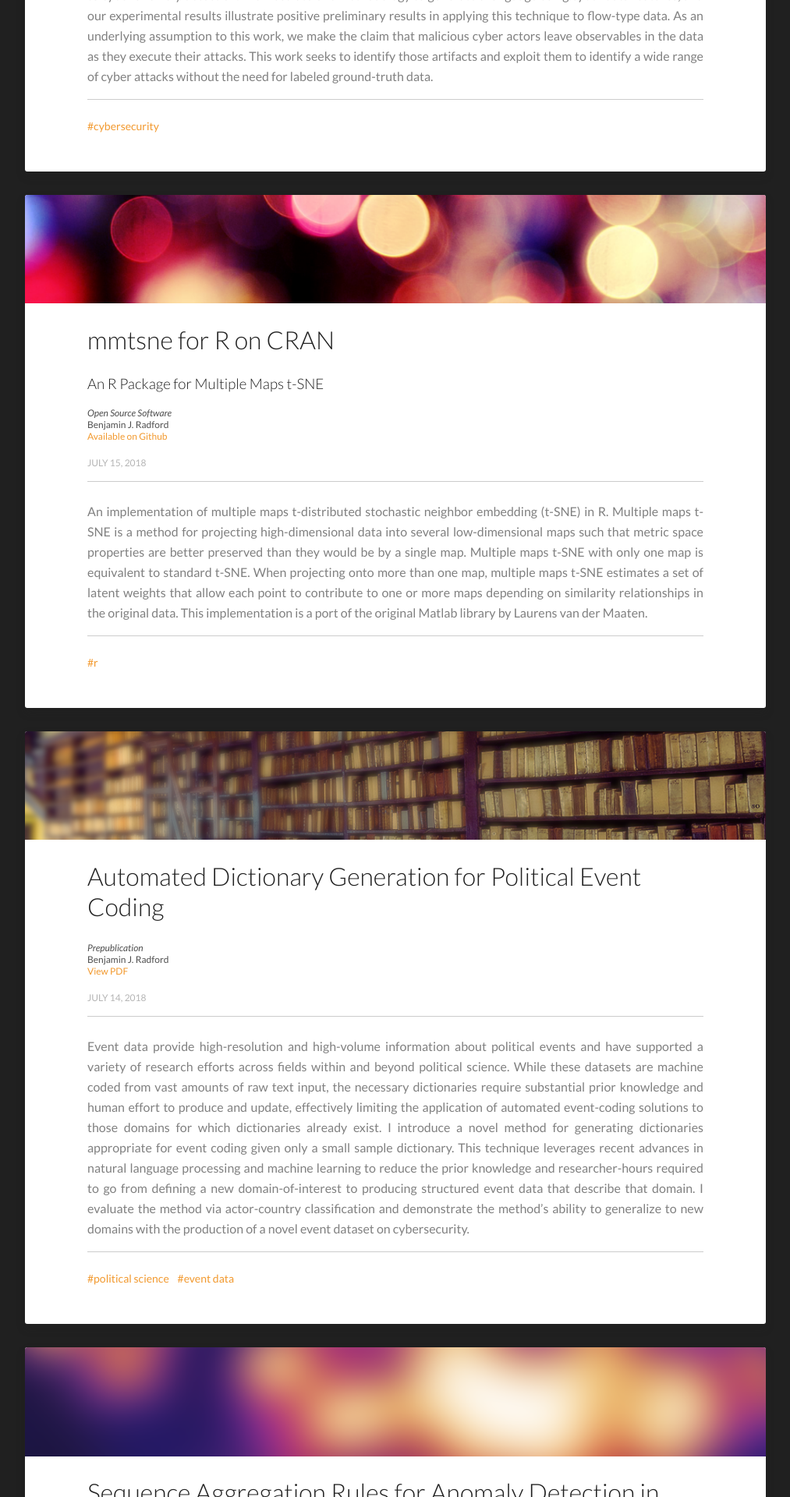
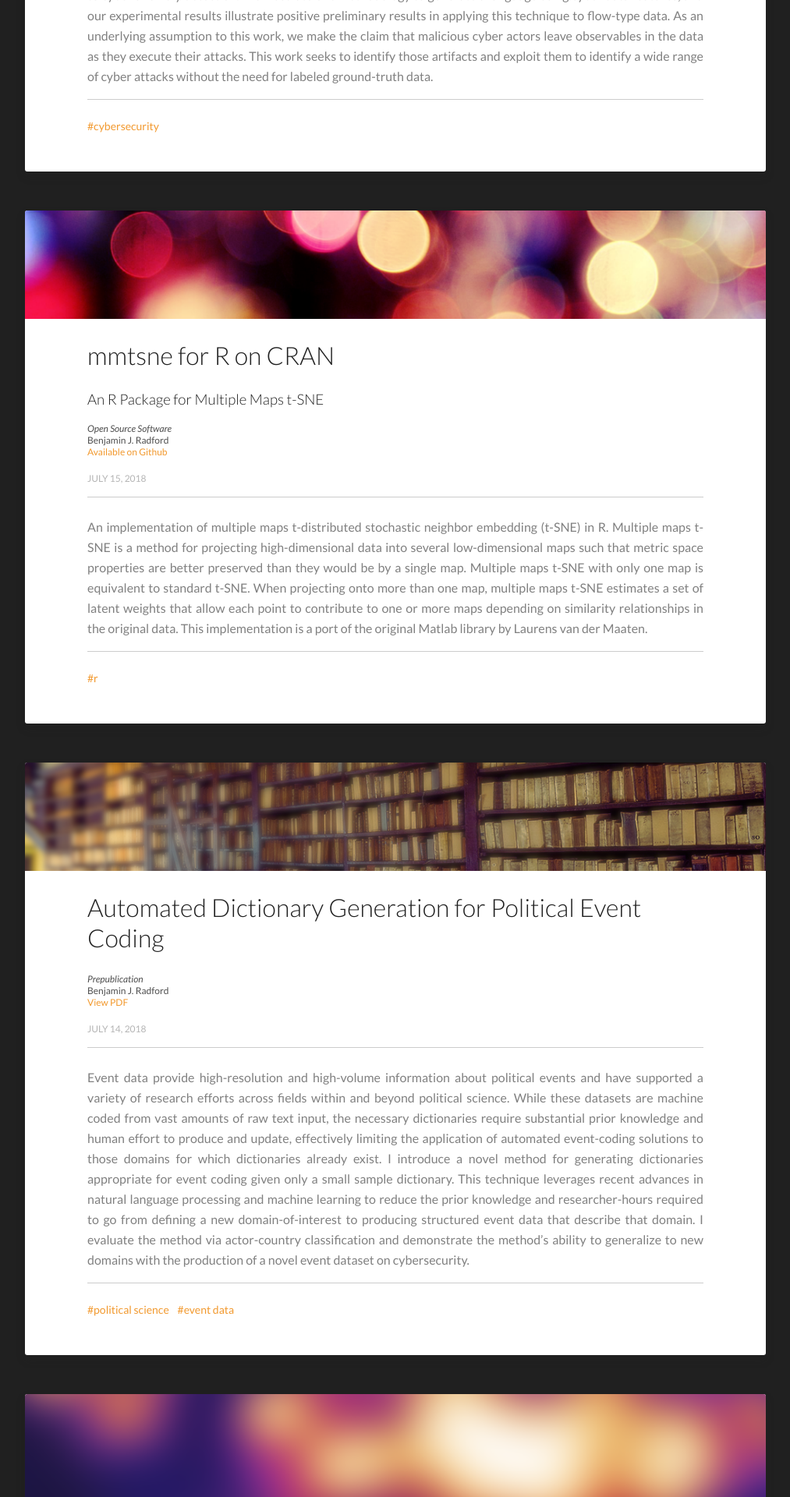
Before and after one commit to benradford/benradford.github.io, a Jekyll site: the page built from index.html, in a window 1280 px wide. Shown: the part 781-2701 px from the top of the page at 78% size, without its empty margins (133-1146 px from the left). Built offline with Jekyll 4.4.1, drawn with Linux system fonts in a browser that asks for light colours; the list of posts is cut into pages by our own code.

Commit message:
slight margin adjustment

```diff
--- a/_sass/_main.scss
+++ b/_sass/_main.scss
@@ -302,6 +302,7 @@ header .entry-meta {
 		overflow: hidden;
 
 		@media #{$small} {
+			margin-bottom: 50px;
 			padding: 25px 15px;
 
 			.featured-image {
@@ -312,6 +313,7 @@ header .entry-meta {
 	    }
 
 		@media #{$medium} {
+			margin-bottom: 50px;
 			padding: 30px;
 
 			.featured-image {
@@ -322,7 +324,7 @@ header .entry-meta {
 		}
 
 		@media #{$large} {
-			margin-bottom: 30px;
+			margin-bottom: 50px;
 			padding: 50px 80px;
 
 			.featured-image {
```
